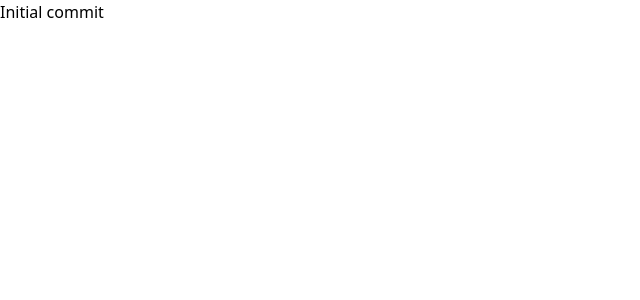
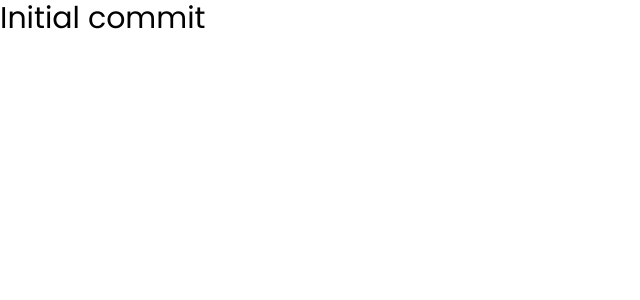
Before and after one commit to Thotsuya/nicasource-test-jarliev-frontend, a Vue app: page / in a window 1280 px wide. Shown: the top 300 px of the page, without its empty margins (0-640 px from the left). Built offline with nearby package versions, Linux system fonts and the light colour scheme.

Commit message:
Setting up vuex

```diff
--- a/index.html
+++ b/index.html
@@ -4,6 +4,7 @@
     <meta charset="UTF-8" />
     <link rel="icon" type="image/svg+xml" href="/vite.svg" />
     <meta name="viewport" content="width=device-width, initial-scale=1.0" />
+    <link href="https://fonts.googleapis.com/css?family=Poppins" rel="stylesheet">
     <title>Vite + Vue</title>
   </head>
   <body>
--- a/package.json
+++ b/package.json
@@ -10,6 +10,7 @@
   },
   "dependencies": {
     "axios": "^0.27.2",
+    "prettier": "^2.7.1",
     "vue": "^3.2.37",
     "vuex": "^4.0.2"
   },
--- a/src/App.vue
+++ b/src/App.vue
@@ -1,11 +1,9 @@
 <script setup>
 // This starter template is using Vue 3 <script setup> SFCs
-// Check out https://vuejs.org/api/sfc-script-setup.html#script-setup
-import HelloWorld from './components/HelloWorld.vue'
-</script>
+// Check out https://vuejs.org/api/sfc-script-setup.html#script-setup</script>
 
 <template>
-  <div class="">
+  <div class="text-3xl">
     Initial commit
   </div>
 </template>
--- /dev/null
+++ b/src/store/index.js
@@ -0,0 +1,8 @@
+import { createStore } from "vuex";
+
+export default createStore({
+  state: {},
+  mutations: {},
+  actions: {},
+  getters: {},
+});
--- a/tailwind.config.cjs
+++ b/tailwind.config.cjs
@@ -1,11 +1,17 @@
 /** @type {import('tailwindcss').Config} */
+const defaultTheme = require('tailwindcss/defaultTheme')
+
 module.exports = {
   content: [
     "./index.html",
     "./src/**/*.{vue,js,ts,jsx,tsx}",
   ],
   theme: {
-    extend: {},
+    extend: {
+      fontFamily: {
+        sans: ['Poppins', ...defaultTheme.fontFamily.sans]
+      }
+    },
   },
   plugins: [],
 }
```
Also changed, not shown: src/main.js (+6 -4 lines), 1 other file (tests, documents, lock files or other folders).
